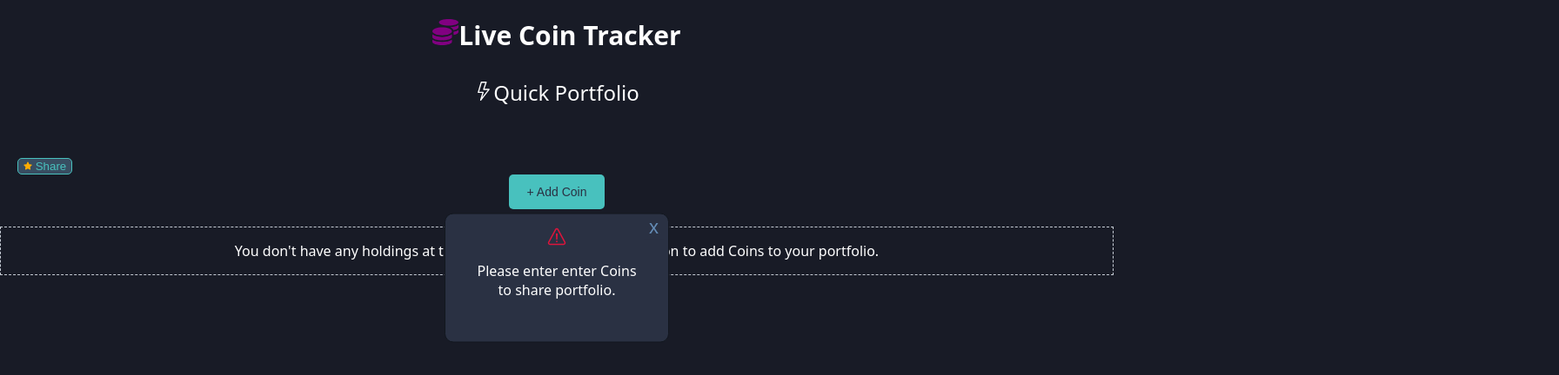
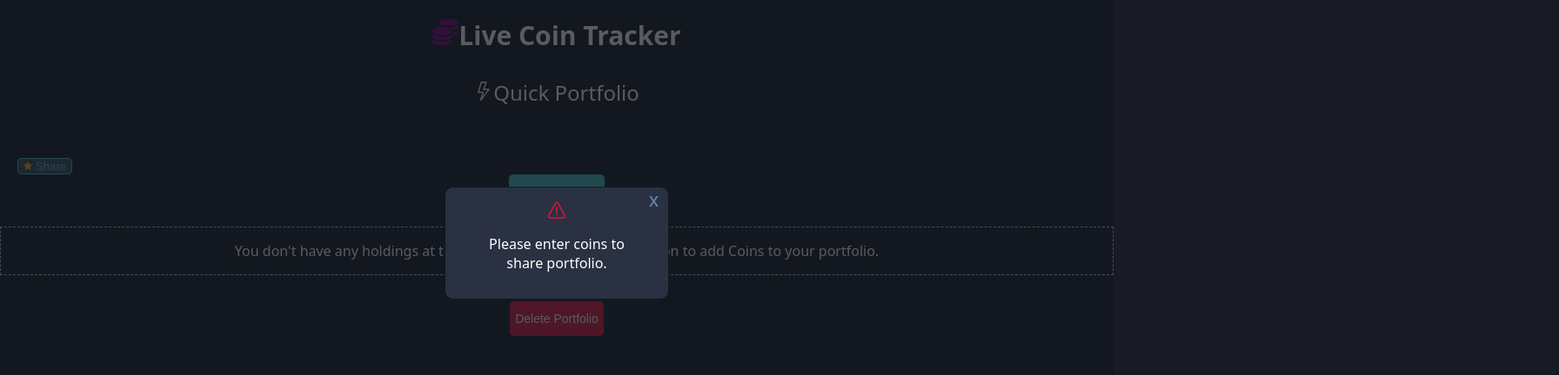
Before and after one commit to niallb01/react-typescript-crypto-tracker, a React (Vite) app: page /portfolio in a window 1280 px wide. Both pictures are taken after a click on the button "Share". Shown: the top 432 px of the page at 87% size, 1792 px wide, since content can reach past the window. Built offline with nearby package versions, Linux system fonts and the light colour scheme.

Commit message:
add modal

```diff
--- a/src/Modal.css
+++ b/src/Modal.css
@@ -356,12 +356,10 @@ body.active-modal {
   background: #2a3143;
   padding: 14px 28px;
   border-radius: 10px;
-  /* width: 200px; */
-
   border: 0.02em solid #12171f;
 }
 
-.share-overlay {
+/* .share-overlay {
   opacity: 0.1;
   width: 100vw;
   height: 100vh;
@@ -369,9 +367,8 @@ body.active-modal {
   left: 0;
   right: 0;
   bottom: 0;
-  /* position: absolute; */
   position: fixed;
-}
+} */
 
 .share-modal-header {
   font-size: 16px;
@@ -391,17 +388,32 @@ body.active-modal {
   display: block;
   margin-left: 20px;
 }
+.modal-content-check {
+  display: flex;
+  flex-direction: column;
+  position: absolute;
+  top: 20%;
+  left: 50%;
+  transform: translate(-50%, -50%);
+  background: #2a3143;
+  padding: 14px 28px;
+  border-radius: 10px;
+  width: 200px;
+  border: 0.02em solid #12171f;
+}
 
-.check-overlay {
-  opacity: 0.9;
-  width: 100vw;
-  height: 100vh;
-  top: 0;
-  left: 0;
-  right: 0;
-  bottom: 0;
-  /* position: absolute; */
-  position: fixed;
+.modal-content-add-coin {
+  display: flex;
+  flex-direction: column;
+  position: absolute;
+  top: 40%;
+  left: 50%;
+  transform: translate(-50%, -50%);
+  background: #2a3143;
+  padding: 14px 28px;
+  border-radius: 10px;
+  width: 200px;
+  border: 0.02em solid #12171f;
 }
 
 @media (max-width: 600px) {
--- a/src/pagecomponents/Portfolio.tsx
+++ b/src/pagecomponents/Portfolio.tsx
@@ -182,15 +182,15 @@ const Portfolio = (props: PortfolioProps) => {
       )}
 
       {checkModal && (
-        <div className="update-portfolio-modal">
-          <div onClick={toggleCheckModal} className="check-overlay"></div>
-          <div className="modal-content-update-portfolio">
+        <div className="modal">
+          <div onClick={toggleCheckModal} className="overlay"></div>
+          <div className="modal-content-check">
             <IoWarningOutline
               size={24}
               className="delete-portfolio-modal-icon"
             />
             <p className="update-portfolio-modal-text">
-              Please enter enter Coins to share portfolio.
+              Please enter coins to share portfolio.
             </p>
             <div className="edit-coin-btn-container">
               <button
@@ -235,11 +235,8 @@ const Portfolio = (props: PortfolioProps) => {
             </button>
 
             {addCoinModal && (
-              <div className="add-coin-modal">
-                <div
-                  onClick={toggleAddCoinModal}
-                  className="add-coin-overlay"
-                ></div>
+              <div className="modal">
+                <div onClick={toggleAddCoinModal} className="overlay"></div>
                 <div className="modal-content-add-coin">
                   <p className="add-coin-modal-text">
                     <IoWarningOutline
```
